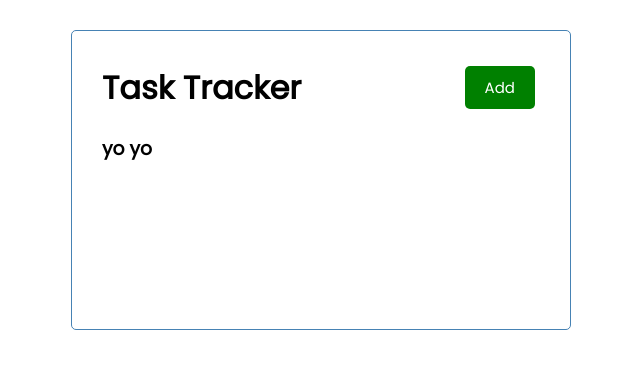
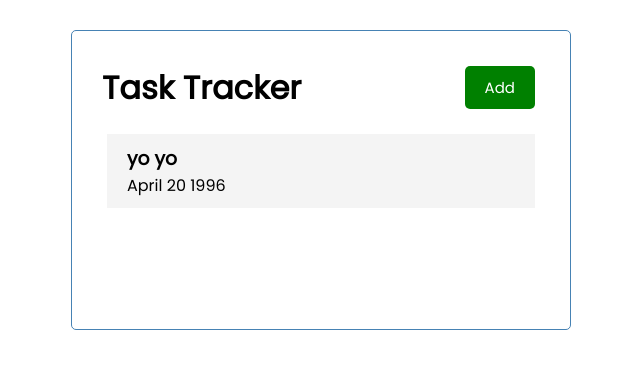
Before and after one commit to madhuneupane/react-task-tracker, a React (Create React App) app: page / in a window 1280 px wide. Shown: the top 368 px of the page, without its empty margins (319-959 px from the left). Built offline with nearby package versions, Linux system fonts and the light colour scheme.

Commit message:
feat: create new task

```diff
--- a/package.json
+++ b/package.json
@@ -8,6 +8,7 @@
     "@testing-library/user-event": "^13.5.0",
     "react": "^18.2.0",
     "react-dom": "^18.2.0",
+    "react-icon": "^1.0.0",
     "react-scripts": "5.0.1",
     "web-vitals": "^2.1.4"
   },
--- a/src/App.js
+++ b/src/App.js
@@ -1,10 +1,20 @@
+import { useState } from "react";
+
 import Header from "./components/Header";
 import Tasks from "./components/Tasks";
 function App() {
+  const [tasks, setTasks] = useState([
+    {
+      id: 1,
+      text: "yo yo",
+      day: "April 20 1996",
+      reminder: false,
+    },
+  ]);
   return (
     <div className="container">
       <Header title="Task Tracker"></Header>
-      <Tasks />
+      <Tasks tasks={tasks} />
     </div>
   );
 }
--- /dev/null
+++ b/src/components/Task.js
@@ -0,0 +1,10 @@
+function Task({ task }) {
+  return (
+    <div className="task">
+      <h3>{task.text} </h3>
+      <p>{task.day}</p>
+    </div>
+  );
+}
+
+export default Task;
--- a/src/components/Tasks.js
+++ b/src/components/Tasks.js
@@ -1,18 +1,9 @@
-import { useState } from "react";
-
-function Tasks() {
-  const [tasks, setTasks] = useState([
-    {
-      id: 1,
-      text: "yo yo",
-      day: "April 20 1996",
-      reminder: false,
-    },
-  ]);
+import Task from "./Task";
+function Tasks({ tasks }) {
   return (
     <>
       {tasks.map((task) => (
-        <h3 key={task.id}>{task.text}</h3>
+        <Task key={task.id} task={task} />
       ))}
     </>
   );
```
Also changed, not shown: 1 other file (tests, documents, lock files or other folders).
